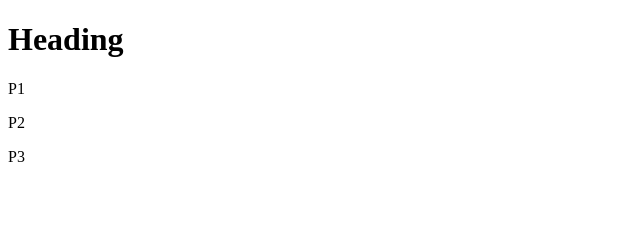
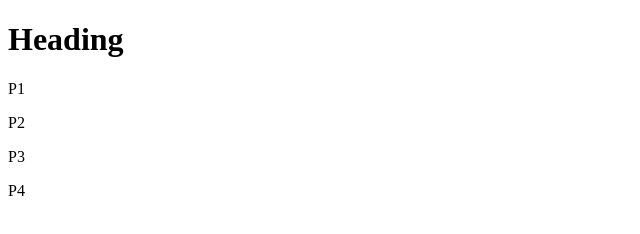
Before and after one commit to HershelsVanity/git-test, a website: page index.html in a window 1280 px wide. Shown: the full height of the page, 0-640 px from the left. Drawn offline with Linux system fonts and the light colour scheme.

Commit message:
using NPM

```diff
--- a/index.html
+++ b/index.html
@@ -4,4 +4,5 @@
   <p>P1</p>
   <p>P2</p>
   <p>P3</p>
+  <p>P4</p>
 </html>
```
Also changed, not shown: package.json (added, +19 -0 lines), 2 other files.
